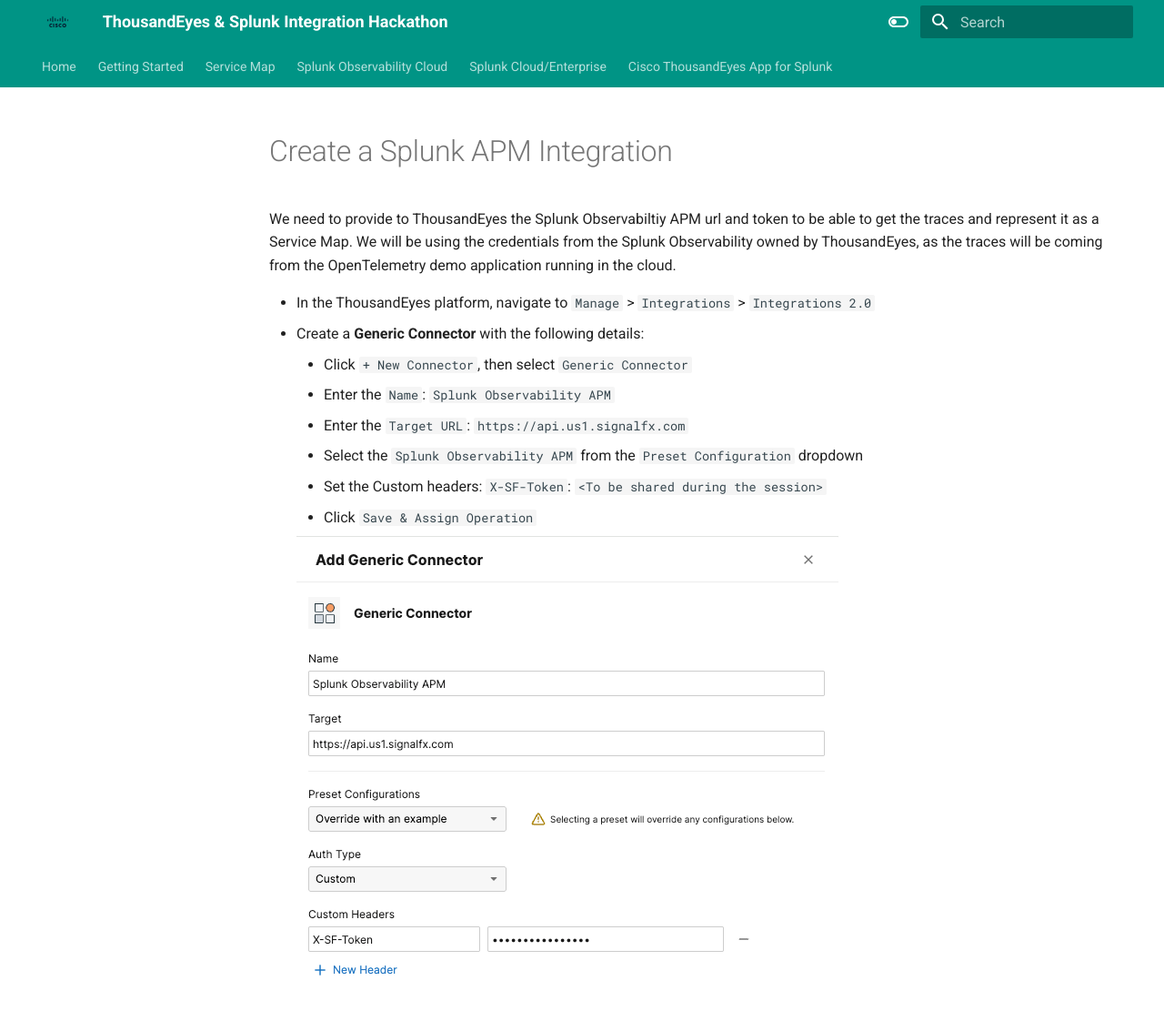
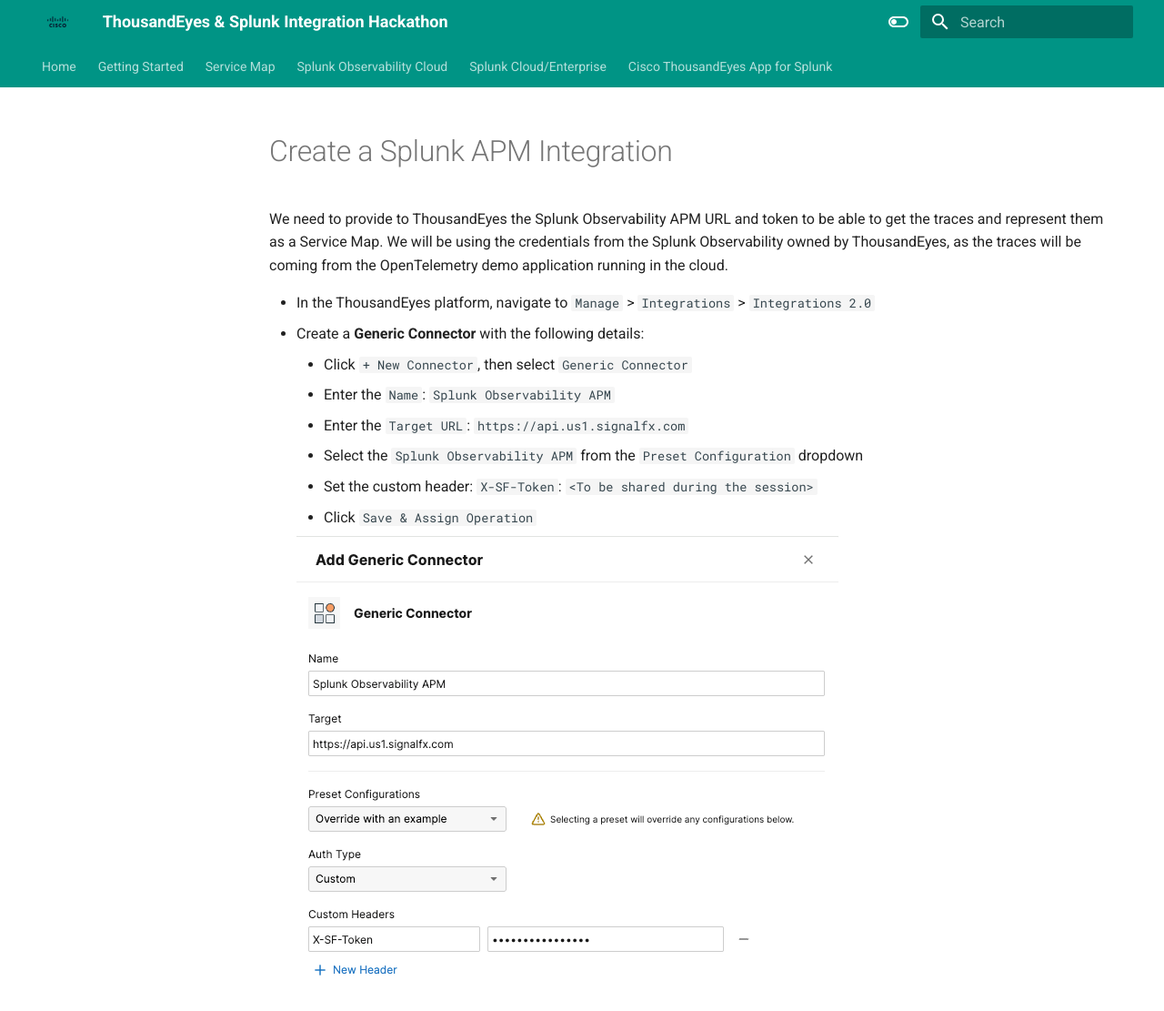
Before and after one commit to antonjim-te/thousandeyes-splunk-integrations-workshop, an MkDocs documentation site: the page built from docs/service_map/basic/create_splunk_apm_integration.md, in a window 1280 px wide and 1400 px high. Shown: the top 1111 px of the window at 91% size. Built offline with MkDocs 1.6.1 and Material for MkDocs 9.7.7, drawn with Linux system fonts in a browser that asks for light colours; some of the changed text lies outside the part shown.

Commit message:
Improvements

```diff
--- a/docs/service_map/basic/create_splunk_apm_integration.md
+++ b/docs/service_map/basic/create_splunk_apm_integration.md
@@ -1,6 +1,6 @@
 # Create a Splunk APM Integration
 
-We need to provide to ThousandEyes the Splunk Observabiltiy APM url and token to be able to get the traces and represent it as a Service Map.
+We need to provide to ThousandEyes the Splunk Observability APM URL and token to be able to get the traces and represent them as a Service Map.
 We will be using the credentials from the Splunk Observability owned by ThousandEyes, as the traces will be coming from the OpenTelemetry demo application running in the cloud.
 
 - In the ThousandEyes platform, navigate to `Manage` > `Integrations` > `Integrations 2.0`
@@ -9,14 +9,14 @@
     - Enter the `Name`: `Splunk Observability APM`
     - Enter the `Target URL`: `https://api.us1.signalfx.com`
     - Select the `Splunk Observability APM` from the `Preset Configuration` dropdown
-    - Set the Custom headers: `X-SF-Token`: `<To be shared during the session>`
+    - Set the custom header: `X-SF-Token`: `<To be shared during the session>`
     - Click `Save & Assign Operation`
 
     ![Create connector Splunk APM](../../img/thousandeyes/create_connector_splunk_APM.png)
 
 -  Create an **Operation**:
       -  Click `+ New Operation` to open the menu to select the operation type
-      -  Choose `Splunk Observability APM` to proceed to the configration form
+      -  Choose `Splunk Observability APM` to proceed to the configuration form
       -  Enter the `Operation Name`: `Splunk Observability APM`
       - Click `Save & Assign Connector`
 
```
Also changed, not shown: docs/README.md (+1 -1 lines), docs/service_map/basic/create_thousandeyes_http_test.md (+2 -2 lines), docs/service_map/basic/getting_started.md (+2 -2 lines), docs/service_map/basic/view_service_map.md (+1 -1 lines), docs/splunk_observability/visualize_traces_in_splunk_observability.md (+4 -0 lines), docs/img/splunk_observability/search_by_test_id.png (added), docs/img/workflow_diagram.png (renamed from docs/img/workflow_digram.png), 1 other file.
